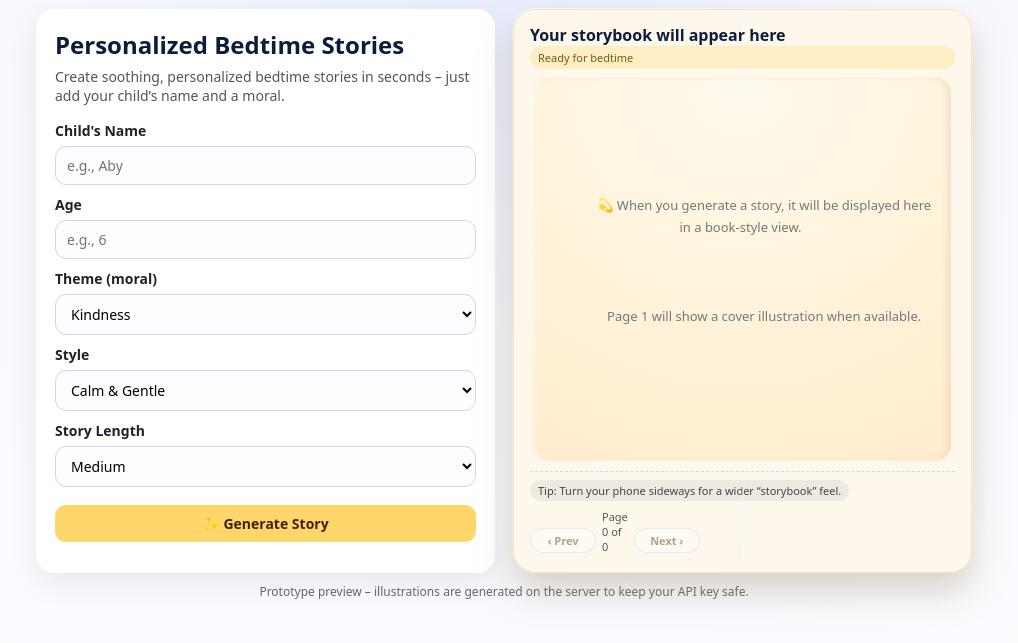
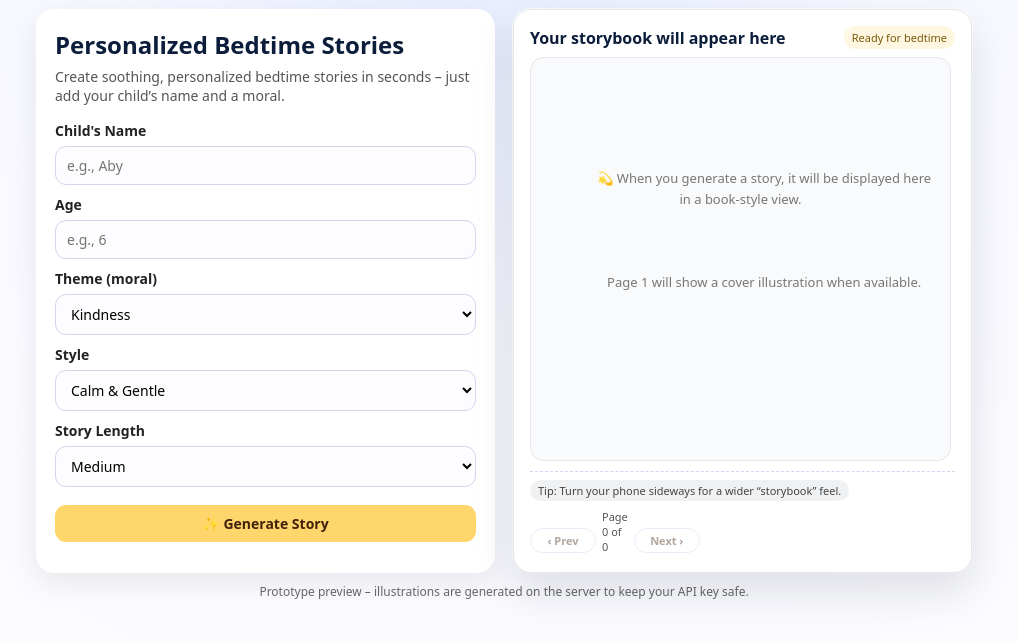
Before and after one commit to nagakirannb/dreamtales-story-maker, a plain HTML site: page index.html in a window 1280 px wide. Shown: the part 71-714 px from the top of the page, without its empty margins (136-1154 px from the left). Drawn offline with Linux system fonts and the light colour scheme.

```diff
--- a/index.html
+++ b/index.html
@@ -139,43 +139,30 @@
       margin-top: 8px;
     }
 
+    /* MODERN MINIMAL STORYBOOK */
+
     .storybook {
       display: flex;
       flex-direction: column;
       height: 100%;
-  background: #fdf7ec;
-  border-radius: 22px;
-  border: 1px solid #f4e3c2;
+      background: #ffffff;
+      border-radius: 18px;
+      border: 1px solid #e5e7eb;
       box-shadow:
-    0 18px 35px rgba(148, 131, 104, 0.35),
-    0 0 0 1px rgba(255, 255, 255, 0.7);
-  padding: 14px 16px 18px;
+        0 18px 40px rgba(15, 23, 42, 0.12),
+        0 0 0 1px rgba(255, 255, 255, 0.9);
+      padding: 16px 16px 18px;
       position: relative;
       overflow: hidden;
-}
-
-    /* subtle spine down the middle */
-.storybook::before {
-  content: "";
-  position: absolute;
-  top: 10px;
-  bottom: 10px;
-  left: 50%;
-  width: 3px;
-  transform: translateX(-50%);
-  background: linear-gradient(
-    to bottom,
-    rgba(255, 255, 255, 0.8),
-    rgba(0, 0, 0, 0.06),
-    rgba(255, 255, 255, 0.8)
-  );
-  opacity: 0.45;
-  pointer-events: none;
     }
 
     .storybook-header {
       position: relative;
       z-index: 1;
+      display: flex;
+      justify-content: space-between;
+      align-items: center;
+      gap: 8px;
     }
 
     .storybook-title {
@@ -188,7 +175,7 @@
       font-size: 11px;
       padding: 4px 8px;
       border-radius: 999px;
-      background: rgba(255, 214, 107, 0.3);
+      background: rgba(255, 214, 107, 0.2);
       color: #7a5a0a;
     }
 
@@ -200,32 +187,32 @@
       position: relative;
     }
 
-/* The "paper" for each page */
+    /* The "page" itself */
     .storybook-page {
       width: 100%;
       height: 100%;
       overflow-y: auto;
-  line-height: 1.7;
-  font-size: 15px;
-  color: #3b2b1a;
+      line-height: 1.6;
+      font-size: 14.5px;
+      color: #111827;
       white-space: pre-wrap;
-  background: radial-gradient(circle at top, #fffaf0 0, #fff4dd 45%, #ffeccd 100%);
-  border-radius: 16px;
+      background: #f9fafb;
+      border-radius: 14px;
       padding: 14px 18px 16px;
       box-shadow:
-    inset 3px 0 6px rgba(255, 255, 255, 0.7),
-    inset -3px 0 6px rgba(210, 180, 140, 0.35);
+        inset 0 0 0 1px rgba(229, 231, 235, 0.9),
+        0 0 0 1px rgba(255, 255, 255, 0.8);
     }
 
     /* subtle fade/slide for page turns */
     .page-fade {
-  animation: pageFade 0.22s ease-out;
+      animation: pageFade 0.2s ease-out;
     }
 
     @keyframes pageFade {
       from {
         opacity: 0;
-    transform: translateX(8px);
+        transform: translateX(6px);
       }
       to {
         opacity: 1;
@@ -237,12 +224,12 @@
       width: 100%;
       max-height: 260px;
       object-fit: cover;
-  border-radius: 16px;
+      border-radius: 14px;
       margin-bottom: 12px;
-  background: #eee;
+      background: #e5e7eb;
       box-shadow:
-    0 8px 18px rgba(0, 0, 0, 0.18),
-    0 0 0 1px rgba(255, 255, 255, 0.8);
+        0 10px 24px rgba(15, 23, 42, 0.18),
+        0 0 0 1px rgba(255, 255, 255, 0.9);
     }
 
     .storybook-placeholder {
@@ -475,7 +462,6 @@
       }
     }
 
-
     prevPageBtn.addEventListener("click", () => {
       if (currentPageIndex > 0) {
         currentPageIndex--;
@@ -529,7 +515,6 @@
           statusEl.textContent += " (cover image error: " + (data.error || "unknown") + ")";
           return;
         }
-
 
         coverImageUrl = data.url;
         renderPage();
@@ -672,7 +657,7 @@
 
     btn.addEventListener("click", generateStory);
 
-    // Register service worker for PWA (you can comment this out while developing if caching is annoying)
+    // Register service worker for PWA
     if ("serviceWorker" in navigator) {
       navigator.serviceWorker.register("service-worker.js").catch(console.error);
     }
```
Lines whose indentation alone changed are shown as unchanged.
